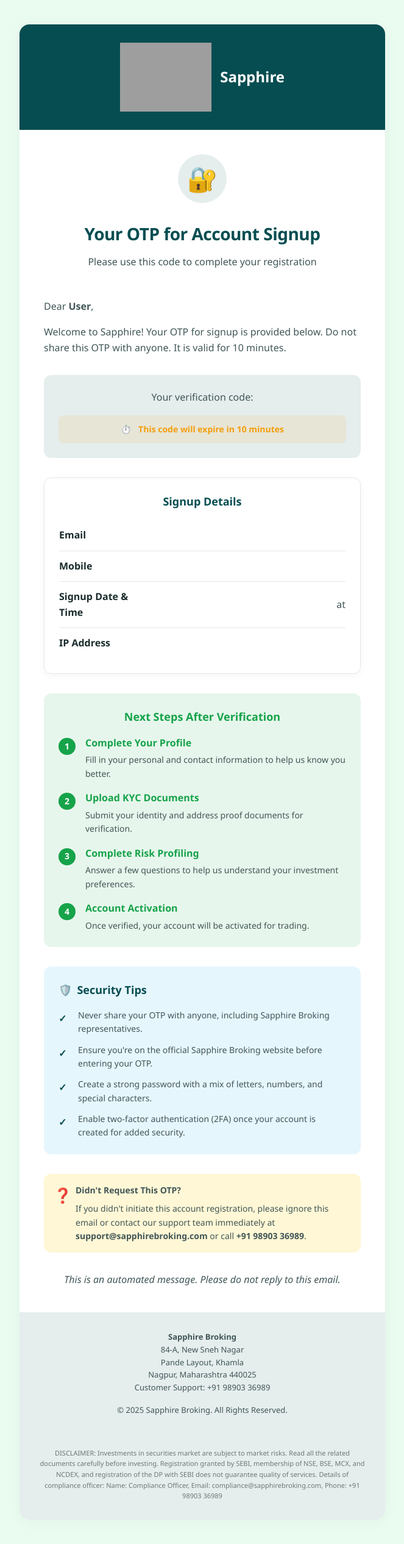
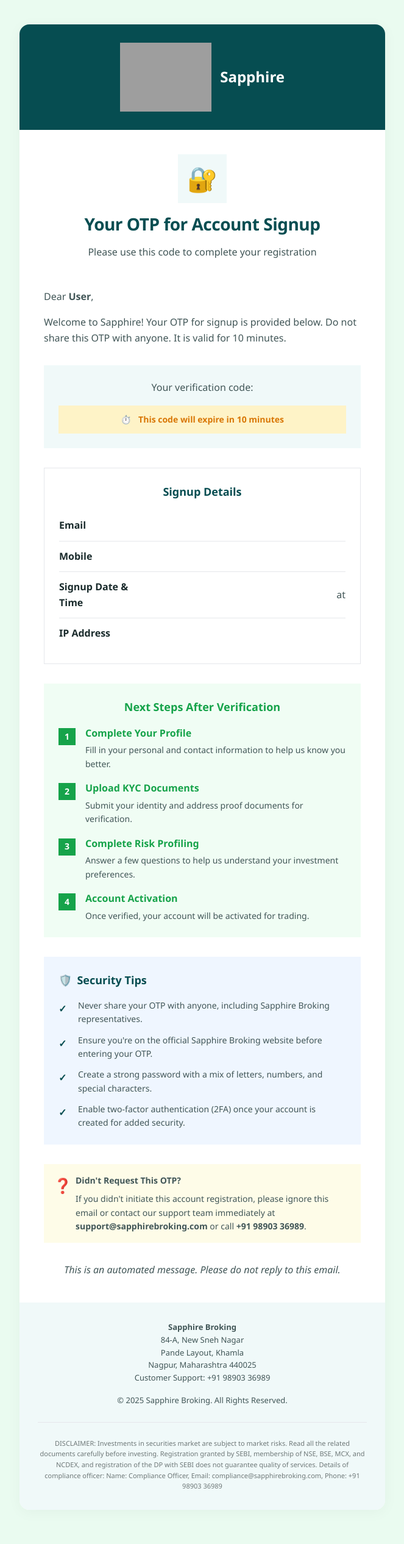
Before and after one commit to BrokingSapphire/SapphireBackend, a Node project: template templates/signup-email.html in a window 1280 px wide. Shown: the whole page at 61% size, without its empty margins (308-971 px from the left). After the commit the page ends 2442 px from the top, so only its background shows below. Run offline with Node 20 templates, Linux system fonts and the light colour scheme; the template is opened without the code that fills it, so the values that code supplies are empty; grey boxes are pictures that could not be loaded.

Commit message:
fix: modify for gmail compatibility

```diff
--- a/templates/signup-email.html
+++ b/templates/signup-email.html
@@ -47,9 +47,13 @@
                             <table role="presentation" cellspacing="0" cellpadding="0" border="0" width="100%">
                                 <tr>
                                     <td style="text-align: center; padding-bottom: 32px;">
-                                        <div style="width: 80px; height: 80px; border-radius: 50%; background-color: rgba(6, 77, 81, 0.1); display: inline-flex; align-items: center; justify-content: center; margin-bottom: 16px;">
-                                            <span style="font-size: 40px;">🔐</span>
-                                        </div>
+                                        <table role="presentation" cellspacing="0" cellpadding="0" border="0" style="width: 80px; height: 80px; background-color: #f0f9f9; margin: 0 auto 16px auto;">
+                                            <tr>
+                                                <td style="width: 80px; height: 80px; text-align: center; vertical-align: middle;">
+                                                    <span style="font-size: 40px;">🔐</span>
+                                                </td>
+                                            </tr>
+                                        </table>
                                         <h1 style="color: #064d51; margin: 16px 0; font-weight: 600; line-height: 1.3; font-size: 28px; letter-spacing: -0.5px;">Your OTP for Account Signup</h1>
                                         <p style="margin: 0; color: #415657; font-size: 16px;">Please use this code to complete your registration</p>
                                     </td>
@@ -65,19 +69,23 @@
                             <!-- OTP Container -->
                             <table role="presentation" cellspacing="0" cellpadding="0" border="0" width="100%" style="margin: 32px 0;">
                                 <tr>
-                                    <td style="background-color: rgba(6, 77, 81, 0.1); border-radius: 12px; padding: 24px; text-align: center;">
+                                    <td style="background-color: #f0f9f9; padding: 24px; text-align: center;">
                                         <p style="margin: 0 0 16px 0; color: #415657; font-size: 16px;">Your verification code:</p>
                                         <div style="font-family: 'Courier New', monospace; font-size: 36px; letter-spacing: 8px; font-weight: 700; color: #064d51; margin: 16px 0;">{{ otp }}</div>
-                                        <div style="background-color: rgba(245, 158, 11, 0.1); border-radius: 8px; padding: 12px; margin-top: 16px; font-size: 14px; color: #f59e0b; font-weight: 600;">
-                                            <span style="margin-right: 8px;">⏱️</span>
-                                            This code will expire in 10 minutes
-                                        </div>
+                                        <table role="presentation" cellspacing="0" cellpadding="0" border="0" style="width: 100%; margin-top: 16px;">
+                                            <tr>
+                                                <td style="background-color: #fef3c7; padding: 12px; font-size: 14px; color: #d97706; font-weight: 600; text-align: center;">
+                                                    <span style="margin-right: 8px;">⏱️</span>
+                                                    This code will expire in 10 minutes
+                                                </td>
+                                            </tr>
+                                        </table>
                                     </td>
                                 </tr>
                             </table>
 
                             <!-- Signup Details -->
-                            <table role="presentation" cellspacing="0" cellpadding="0" border="0" width="100%" style="margin: 32px 0; background-color: #ffffff; border-radius: 12px; border: 1px solid #e5e7eb; box-shadow: 0 4px 12px rgba(0, 0, 0, 0.04);">
+                            <table role="presentation" cellspacing="0" cellpadding="0" border="0" width="100%" style="margin: 32px 0; background-color: #ffffff; border: 1px solid #e5e7eb;">
                                 <tr>
                                     <td style="padding: 24px;">
                                         <h3 style="text-align: center; margin: 0 0 16px 0; color: #064d51; font-size: 18px; font-weight: 600;">Signup Details</h3>
@@ -131,14 +139,18 @@
                             <!-- Next Steps -->
                             <table role="presentation" cellspacing="0" cellpadding="0" border="0" width="100%" style="margin: 32px 0;">
                                 <tr>
-                                    <td style="background-color: rgba(22, 163, 74, 0.1); border-radius: 12px; padding: 24px;">
+                                    <td style="background-color: #f0fdf4; padding: 24px;">
                                         <h3 style="font-size: 18px; font-weight: 600; color: #16a34a; margin: 0 0 16px 0; text-align: center;">Next Steps After Verification</h3>
 
                                         <!-- Step 1 -->
                                         <table role="presentation" cellspacing="0" cellpadding="0" border="0" width="100%" style="margin-bottom: 16px;">
                                             <tr>
                                                 <td style="width: 44px; vertical-align: top; padding-top: 4px;">
-                                                    <div style="width: 28px; height: 28px; border-radius: 50%; background-color: #16a34a; color: #ffffff; display: inline-flex; align-items: center; justify-content: center; font-weight: 600; font-size: 14px;">1</div>
+                                                    <table role="presentation" cellspacing="0" cellpadding="0" border="0" style="width: 28px; height: 28px; background-color: #16a34a;">
+                                                        <tr>
+                                                            <td style="width: 28px; height: 28px; color: #ffffff; font-weight: 600; font-size: 14px; text-align: center; vertical-align: middle;">1</td>
+                                                        </tr>
+                                                    </table>
                                                 </td>
                                                 <td style="vertical-align: top;">
                                                     <h4 style="font-weight: 600; color: #16a34a; margin: 0 0 4px 0; font-size: 16px;">Complete Your Profile</h4>
@@ -151,7 +163,11 @@
                                         <table role="presentation" cellspacing="0" cellpadding="0" border="0" width="100%" style="margin-bottom: 16px;">
                                             <tr>
                                                 <td style="width: 44px; vertical-align: top; padding-top: 4px;">
-                                                    <div style="width: 28px; height: 28px; border-radius: 50%; background-color: #16a34a; color: #ffffff; display: inline-flex; align-items: center; justify-content: center; font-weight: 600; font-size: 14px;">2</div>
+                                                    <table role="presentation" cellspacing="0" cellpadding="0" border="0" style="width: 28px; height: 28px; background-color: #16a34a;">
+                                                        <tr>
+                                                            <td style="width: 28px; height: 28px; color: #ffffff; font-weight: 600; font-size: 14px; text-align: center; vertical-align: middle;">2</td>
+                                                        </tr>
+                                                    </table>
                                                 </td>
                                                 <td style="vertical-align: top;">
                                                     <h4 style="font-weight: 600; color: #16a34a; margin: 0 0 4px 0; font-size: 16px;">Upload KYC Documents</h4>
@@ -164,7 +180,11 @@
                                         <table role="presentation" cellspacing="0" cellpadding="0" border="0" width="100%" style="margin-bottom: 16px;">
                                             <tr>
                                                 <td style="width: 44px; vertical-align: top; padding-top: 4px;">
-                                                    <div style="width: 28px; height: 28px; border-radius: 50%; background-color: #16a34a; color: #ffffff; display: inline-flex; align-items: center; justify-content: center; font-weight: 600; font-size: 14px;">3</div>
+                                                    <table role="presentation" cellspacing="0" cellpadding="0" border="0" style="width: 28px; height: 28px; background-color: #16a34a;">
+                                                        <tr>
+                                                            <td style="width: 28px; height: 28px; color: #ffffff; font-weight: 600; font-size: 14px; text-align: center; vertical-align: middle;">3</td>
+                                                        </tr>
+                                                    </table>
                                                 </td>
                                                 <td style="vertical-align: top;">
                                                     <h4 style="font-weight: 600; color: #16a34a; margin: 0 0 4px 0; font-size: 16px;">Complete Risk Profiling</h4>
@@ -177,7 +197,11 @@
                                         <table role="presentation" cellspacing="0" cellpadding="0" border="0" width="100%">
                                             <tr>
                                                 <td style="width: 44px; vertical-align: top; padding-top: 4px;">
-                                                    <div style="width: 28px; height: 28px; border-radius: 50%; background-color: #16a34a; color: #ffffff; display: inline-flex; align-items: center; justify-content: center; font-weight: 600; font-size: 14px;">4</div>
+                                                    <table role="presentation" cellspacing="0" cellpadding="0" border="0" style="width: 28px; height: 28px; background-color: #16a34a;">
+                                                        <tr>
+                                                            <td style="width: 28px; height: 28px; color: #ffffff; font-weight: 600; font-size: 14px; text-align: center; vertical-align: middle;">4</td>
+                                                        </tr>
+                                                    </table>
                                                 </td>
                                                 <td style="vertical-align: top;">
                                                     <h4 style="font-weight: 600; color: #16a34a; margin: 0 0 4px 0; font-size: 16px;">Account Activation</h4>
@@ -192,7 +216,7 @@
                             <!-- Security Tips -->
                             <table role="presentation" cellspacing="0" cellpadding="0" border="0" width="100%" style="margin: 32px 0;">
                                 <tr>
-                                    <td style="background-color: rgba(14, 165, 233, 0.1); border-radius: 12px; padding: 24px;">
+                                    <td style="background-color: #eff6ff; padding: 24px;">
                                         <h3 style="font-size: 18px; font-weight: 600; color: #064d51; margin: 0 0 16px 0;">
                                             <span style="margin-right: 8px;">🛡️</span>Security Tips
                                         </h3>
@@ -262,7 +286,7 @@
                             <!-- Help Section -->
                             <table role="presentation" cellspacing="0" cellpadding="0" border="0" width="100%" style="margin: 32px 0;">
                                 <tr>
-                                    <td style="background-color: rgba(255, 214, 45, 0.2); border-radius: 12px; padding: 16px;">
+                                    <td style="background-color: #fefce8; padding: 16px;">
                                         <table role="presentation" cellspacing="0" cellpadding="0" border="0" width="100%">
                                             <tr>
                                                 <td style="width: 36px; vertical-align: top;">
@@ -292,7 +316,7 @@
 
                     <!-- Footer -->
                     <tr>
-                        <td style="background-color: rgba(6, 77, 81, 0.1); padding: 30px; text-align: center; font-size: 13px; color: #415657;">
+                        <td style="background-color: #f0f9f9; padding: 30px; text-align: center; font-size: 13px; color: #415657;">
                             <p style="margin: 0 0 16px 0;">
                                 <strong>Sapphire Broking</strong><br>
                                 84-A, New Sneh Nagar<br>
```
